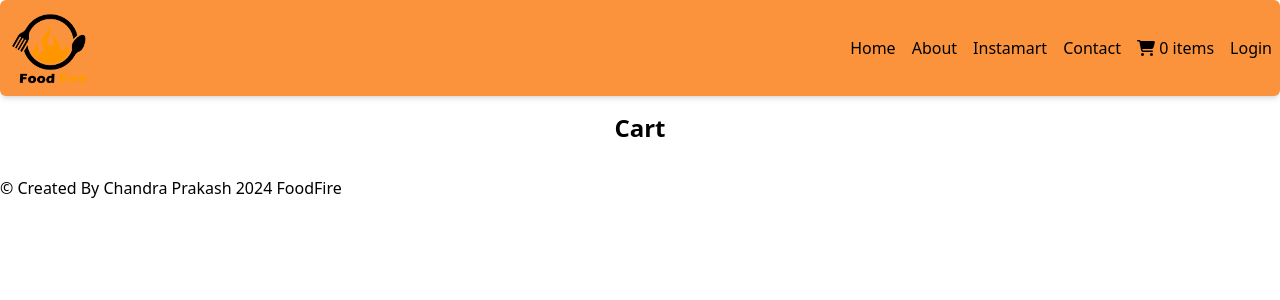
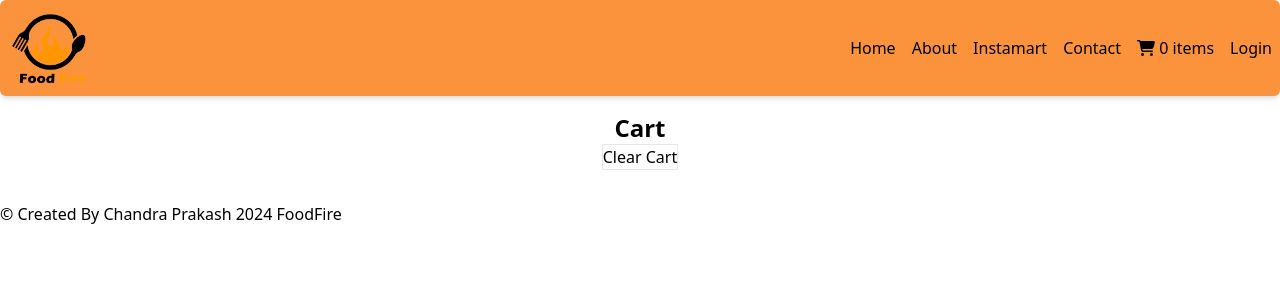
Before and after one commit to ChandraPrakash24/learning-reactJS, a React (Vite) app in the folder chapter-2/: page /cart in a window 1280 px wide. Shown: the top 300 px of the page. Built offline with nearby package versions, Linux system fonts and the light colour scheme.

Commit message:
Creating Clear Cart feature

```diff
--- a/chapter-2/src/Components/Cart.js
+++ b/chapter-2/src/Components/Cart.js
@@ -1,11 +1,22 @@
-import { useSelector } from "react-redux";
+import { useDispatch, useSelector } from "react-redux";
+import { clearCart } from "../../utils/cartSlice";
+
 
 const Cart = () => {
     const cartItem = useSelector((store) => store.cart.items);
 
+    const dispatch = useDispatch();
+
+    const handleClearCart = () => {
+        dispatch(clearCart())
+    }
+
+
     return(
         <div className="text-center m-2 p-2" >
+        {cartItem.lenth === 0 && (<p className="text-lg font-bold">Cart is Empity</p>)}
             <h1 className="text-2xl font-bold">Cart</h1>
+            <button className="border" onClick={handleClearCart} >Clear Cart</button>
             <div className="mt-4">
                     <div className="mb-2">
                         <p className="text-lg font-bold">{cartItem}</p>
```
